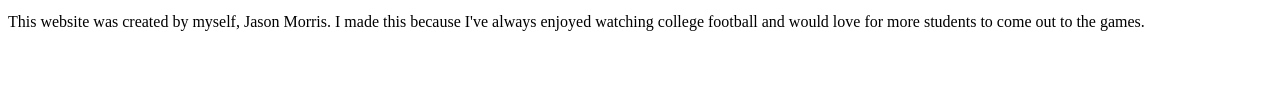
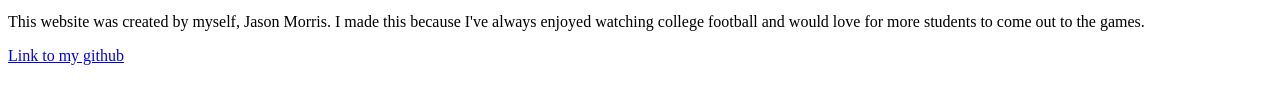
Before and after one commit to jasonmorris8/jasonmorris8.io, a plain HTML site: page index.html in a window 1280 px wide. Shown: the part 256-360 px from the top of the page. Drawn offline with Linux system fonts and the light colour scheme.

Commit message:
Update index.html

```diff
--- a/index.html
+++ b/index.html
@@ -28,7 +28,7 @@
 
         <p>This website was created by myself, Jason Morris.
         I made this because I've always enjoyed watching college football and would love for more students to come out to the games. </p>
-        <a href="https://github.com/jasonmorris8"</a>
+        <a href="https://github.com/jasonmorris8" target="_blank">Link to my github</a>
     </div>
 </body>
 </html>
```
